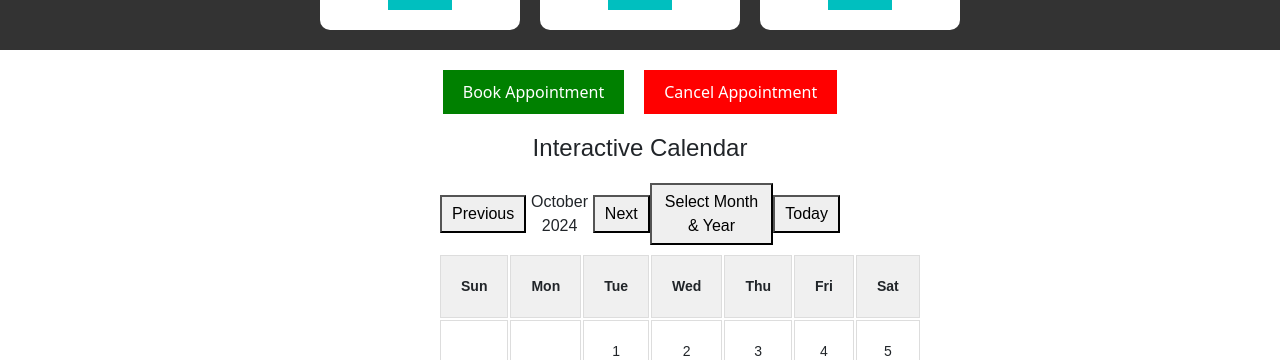
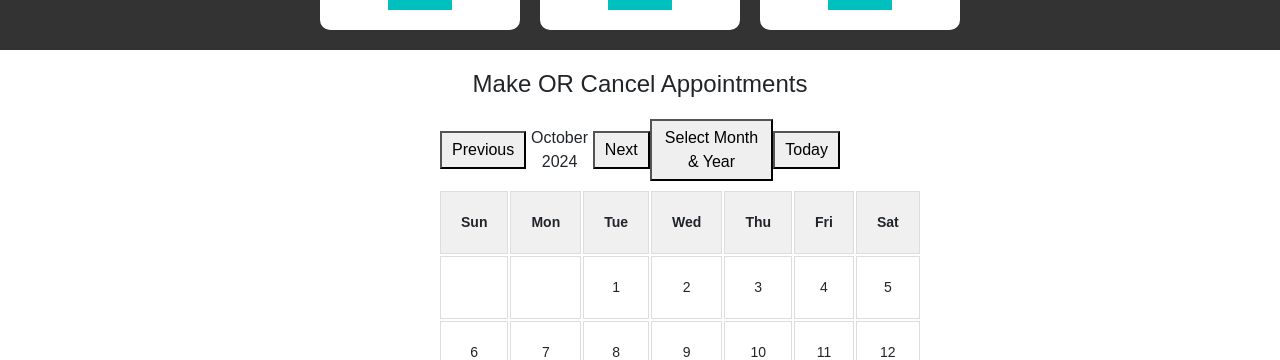
Before and after one commit to idris-Ak/VetCare-Online-Clinic-Management, a React (Create React App) app in the folder frontend/: page /AppointmentPage/Appointments in a window 1280 px wide. Shown: the part 440-800 px from the top of the page. Built offline with nearby package versions, Linux system fonts and the light colour scheme.

Commit message:
Added Book/Cancel Appointment Features.

```diff
--- a/frontend/src/pages/AppointmentPage/Appointments.css
+++ b/frontend/src/pages/AppointmentPage/Appointments.css
@@ -44,38 +44,19 @@
   background-color: #009595;
 }
 
-  /* Appointment Buttons */
-  .appointment-buttons {
-    display: flex;
-    justify-content: center;
-    gap: 20px;
-    margin: 20px;
-  }
+/* CALENDAR SECTION */
 
-  .book-appointment {
-    background-color: green;
-    color: white;
-    padding: 10px 20px;
-    border: none;
-    cursor: pointer;
-  }
-
-  .cancel-appointment {
-    background-color: red;
-    color: white;
-    padding: 10px 20px;
-    border: none;
-    cursor: pointer;
-  }
-
-  .book-appointment:hover, .cancel-appointment:hover {
-    opacity: 0.8;
-  }
 .calendar {
   width: 400px;
   margin: 20px auto;
   text-align: center;
   font-family: Arial, sans-serif;
+}
+
+.calendar-grid {
+  display: grid;
+  grid-template-columns: repeat(7, 1fr);
+  gap: 2px;
 }
 
 .calendar-header {
@@ -89,12 +70,6 @@
   padding: 5px 10px;
   font-size: 16px;
   cursor: pointer;
-  }
-
-  .calendar-grid {
-    display: grid;
-    grid-template-columns: repeat(7, 1fr); /* 7 columns for the days of the week */
-    gap: 2px; /* Space between cells */
 }
 
 .calendar-cell {
@@ -113,6 +88,12 @@
 
 .calendar-cell.day-names {
   background-color: #f0f0f0;
+  font-weight: bold;
+}
+
+.calendar-cell.has-appointment {
+  background-color: #90ee90;
+  color: #fff;
   font-weight: bold;
 }
 
@@ -151,3 +132,59 @@
 button:hover {
   background-color: #ddd;
 }
+
+.day-status {
+  margin-top: 20px;
+  text-align: center;
+}
+
+.day-status button {
+  margin-top: 10px;
+  padding: 10px 20px;
+  cursor: pointer;
+  background-color: #007bff;
+  color: white;
+  border: none;
+}
+
+.day-status button:hover {
+  background-color: #0056b3;
+}
+
+.day-names {
+  font-weight: bold;
+}
+
+/* MODAL SECTION */
+.modal-overlay {
+  position: fixed;
+  top: 0;
+  left: 0;
+  right: 0;
+  bottom: 0;
+  background: rgba(0, 0, 0, 0.7);
+  display: flex;
+  align-items: center;
+  justify-content: center;
+}
+
+.modal-content {
+  background-color: white;
+  padding: 20px;
+  border-radius: 10px;
+  text-align: center;
+  width: 300px;
+}
+
+.close-modal {
+  background-color: red;
+  color: white;
+  padding: 10px 20px;
+  border: none;
+  cursor: pointer;
+  margin-top: 20px;
+}
+
+.close-modal:hover {
+  background-color: darkred;
+}
--- a/frontend/src/pages/AppointmentPage/Appointments.js
+++ b/frontend/src/pages/AppointmentPage/Appointments.js
@@ -7,6 +7,9 @@ function Appointments() {
   const [showSelector, setShowSelector] = useState(false);
   const [selectedYear, setSelectedYear] = useState(currentDate.getFullYear());
   const [selectedMonth, setSelectedMonth] = useState(currentDate.getMonth());
+  const [selectedDay, setSelectedDay] = useState(null);
+  const [appointments, setAppointments] = useState({});
+  const [showModal, setShowModal] = useState(false);
 
   // Helper function to get the number of days in a month
   const getDaysInMonth = (year, month) => {
@@ -64,6 +67,32 @@ function Appointments() {
     "July", "August", "September", "October", "November", "December"
   ];
 
+  const openDayModal = (day) => {
+    if (typeof day === "number") {
+      setSelectedDay(day);
+      setShowModal(true);  // Show the modal when a day is clicked
+    }
+  };
+
+  // Generate a unique key for an appointment using year, month, and day
+  const getAppointmentKey = (year, month, day) => {
+    return `${year}-${String(month + 1).padStart(2, '0')}-${String(day).padStart(2, '0')}`;
+  };
+
+  const bookAppointment = () => {
+    const key = getAppointmentKey(currentDate.getFullYear(), currentDate.getMonth(), selectedDay);
+    setAppointments({ ...appointments, [key]: true });
+    setShowModal(false);
+  };
+
+  const cancelAppointment = () => {
+    const key = getAppointmentKey(currentDate.getFullYear(), currentDate.getMonth(), selectedDay);
+    const newAppointments = { ...appointments };
+    delete newAppointments[key];
+    setAppointments(newAppointments);
+    setShowModal(false);
+  };
+
   const currentMonth = monthNames[currentDate.getMonth()];
   const currentYear = currentDate.getFullYear();
 
@@ -91,15 +120,9 @@ function Appointments() {
         </div>
       </section>
 
-      {/* Appointment Buttons */}
-      <div className="appointment-buttons">
-        <button className="book-appointment">Book Appointment</button>
-        <button className="cancel-appointment">Cancel Appointment</button>
-      </div>
-
       {/* Calendar Section */}
       <div className="calendar">
-        <h1 className="title">Interactive Calendar</h1>
+        <h1 className="title">Make OR Cancel Appointments</h1>
         <div className="calendar-header">
           <button onClick={handlePreviousMonth}>Previous</button>
           <span>
@@ -120,7 +143,7 @@ function Appointments() {
               <input
                 type="number"
                 value={selectedYear}
-                onChange={(e) => setSelectedYear(e.target.value)}
+                onChange={(e) => setSelectedYear(Number(e.target.value))}
               />
             </label>
             <label>
@@ -141,20 +164,51 @@ function Appointments() {
         )}
 
         <div className="calendar-grid">
+          {/* Days of the Week Headers */}
           {["Sun", "Mon", "Tue", "Wed", "Thu", "Fri", "Sat"].map((day, index) => (
             <div key={index} className="calendar-cell day-names">
               {day}
             </div>
           ))}
 
-          {daysInMonth.map((day, index) => (
-            <div key={index} className="calendar-cell">
-              {day ? day : ""}
-            </div>
-          ))}
+          {/* Days of the Month */}
+          {daysInMonth.map((day, index) => {
+            const appointmentKey = getAppointmentKey(currentYear, currentDate.getMonth(), day);
+            return (
+              <div
+                key={index}
+                className={`calendar-cell ${
+                  appointments[appointmentKey] ? "has-appointment" : ""
+                }`}
+                onClick={() => openDayModal(day)}
+              >
+                {day || ""}
+              </div>
+            );
+          })}
         </div>
       </div>
 
+      {/* Day Status Modal */}
+      {showModal && (
+        <div className="modal-overlay">
+          <div className="modal-content">
+            <h3>Day: {selectedDay} {currentMonth} {currentYear}</h3>
+            {appointments[getAppointmentKey(currentYear, currentDate.getMonth(), selectedDay)] ? (
+              <div>
+                <p>You have an appointment on this day.</p>
+                <button onClick={cancelAppointment}>Cancel Appointment</button>
+              </div>
+            ) : (
+              <div>
+                <p>No appointment on this day.</p>
+                <button onClick={bookAppointment}>Book Appointment</button>
+              </div>
+            )}
+            <button className="close-modal" onClick={() => setShowModal(false)}>Close</button>
+          </div>
+        </div>
+      )}
     </>
   );
 }
```
Lines whose indentation alone changed are shown as unchanged.
